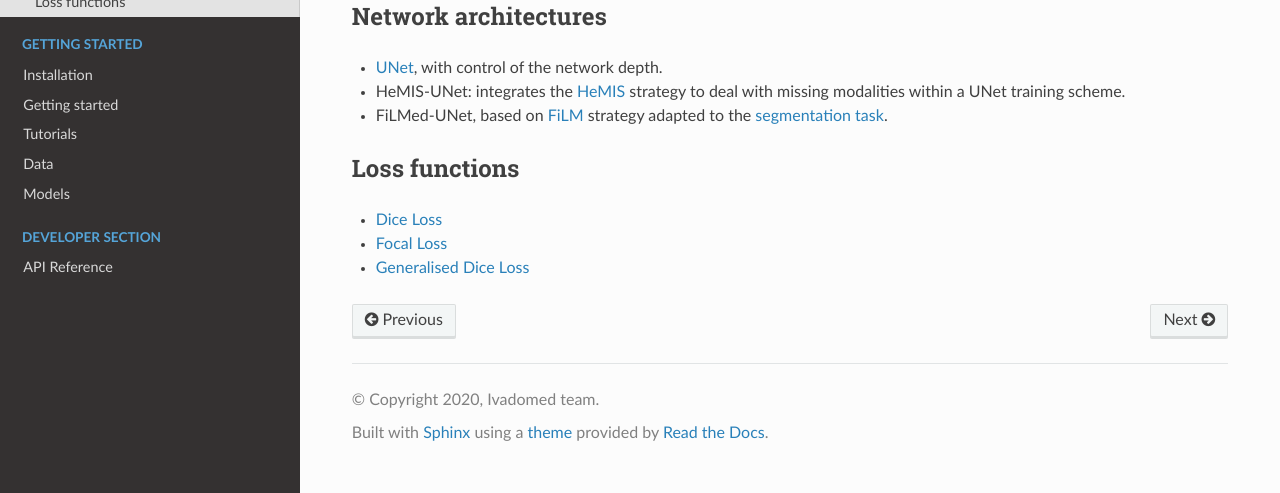
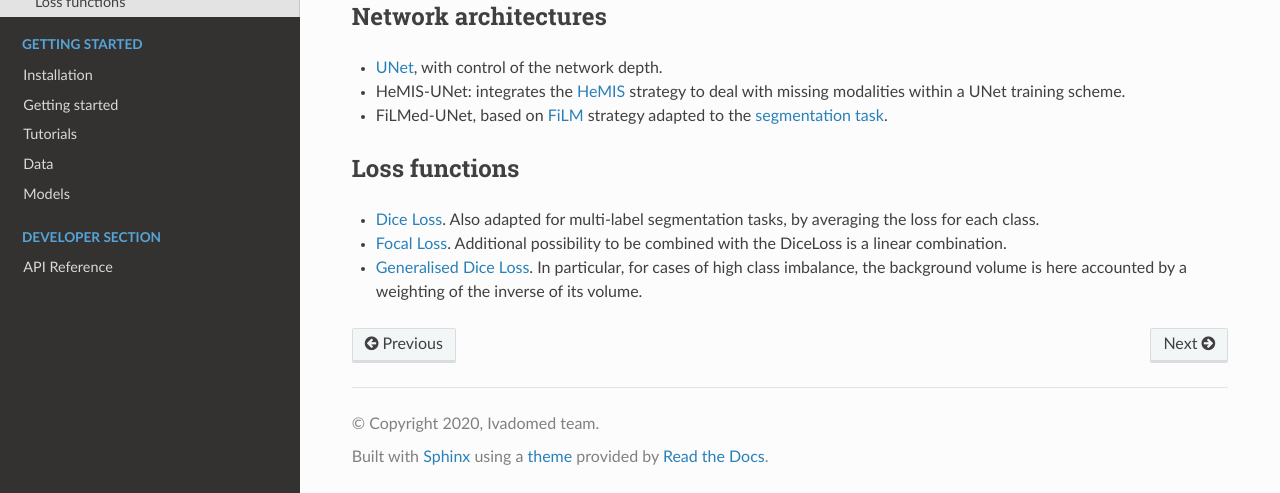
Before and after one commit to ivadomed/ivadomed, a Sphinx documentation site: the page built from docs/source/technical_features.md, in a window 1280 px wide and 900 px high, scrolled down 2361 px, cut to the strip 407-900 px from the top of the window. Built offline with Sphinx 7.4.7 and the Read the Docs theme 2.0.0, drawn with Linux system fonts in a browser that asks for light colours.

Commit message:
tech_features.md: add info losses

```diff
--- a/docs/source/technical_features.md
+++ b/docs/source/technical_features.md
@@ -65,6 +65,6 @@ the prior knowledge about the subjective lesion borders is then leveraged to the
 - FiLMed-UNet, based on [FiLM](https://arxiv.org/pdf/1709.07871.pdf) strategy adapted to the [segmentation task](#physic-informed-network).
 
 ## Loss functions
-- [Dice Loss](https://arxiv.org/abs/1606.04797)
-- [Focal Loss](https://arxiv.org/pdf/1708.02002.pdf)
-- [Generalised Dice Loss](https://arxiv.org/pdf/1707.03237.pdf)
+- [Dice Loss](https://arxiv.org/abs/1606.04797). Also adapted for multi-label segmentation tasks, by averaging the loss for each class.
+- [Focal Loss](https://arxiv.org/pdf/1708.02002.pdf). Additional possibility to be combined with the DiceLoss is a linear combination.
+- [Generalised Dice Loss](https://arxiv.org/pdf/1707.03237.pdf). In particular, for cases of high class imbalance, the background volume is here accounted by a weighting of the inverse of its volume.
```
